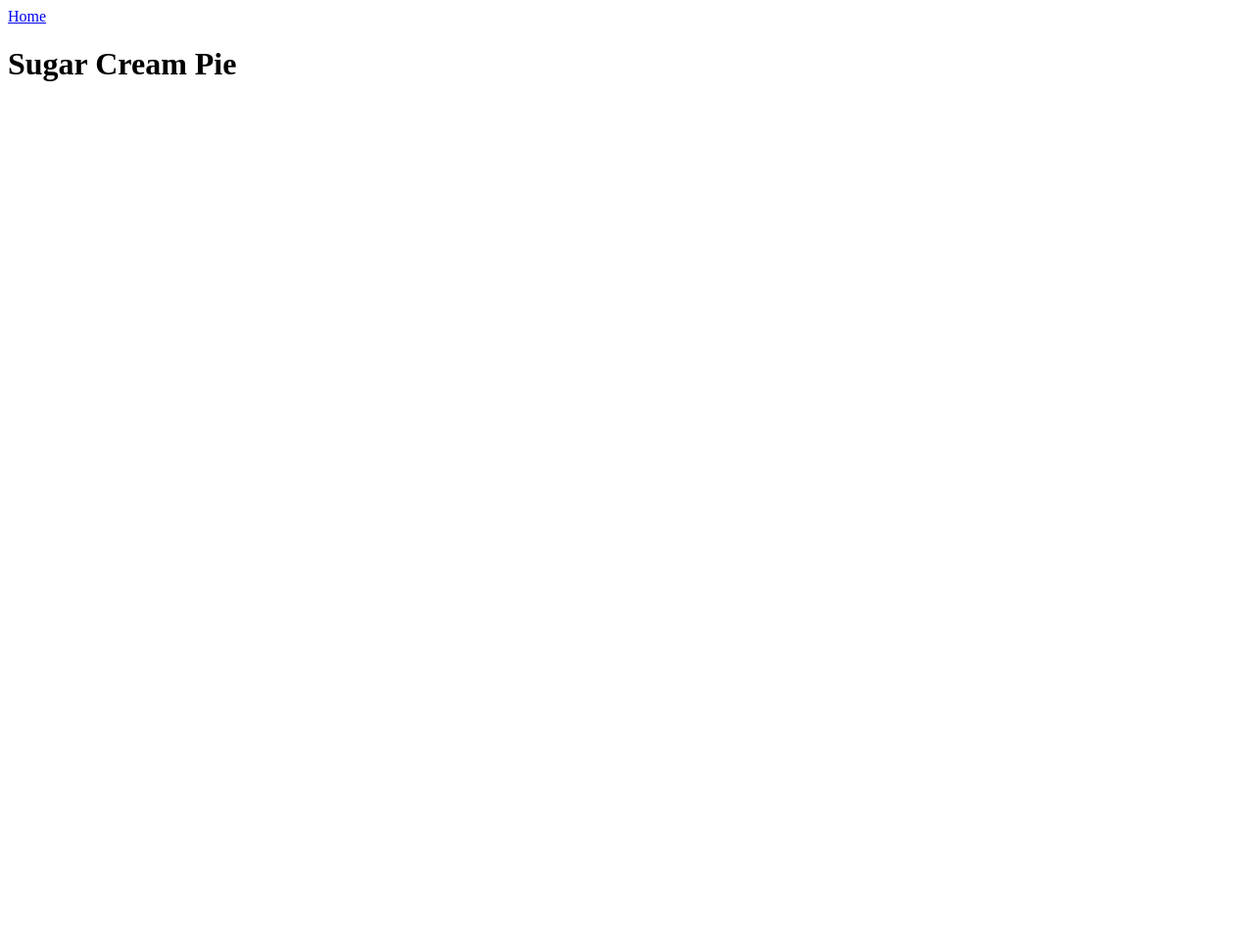
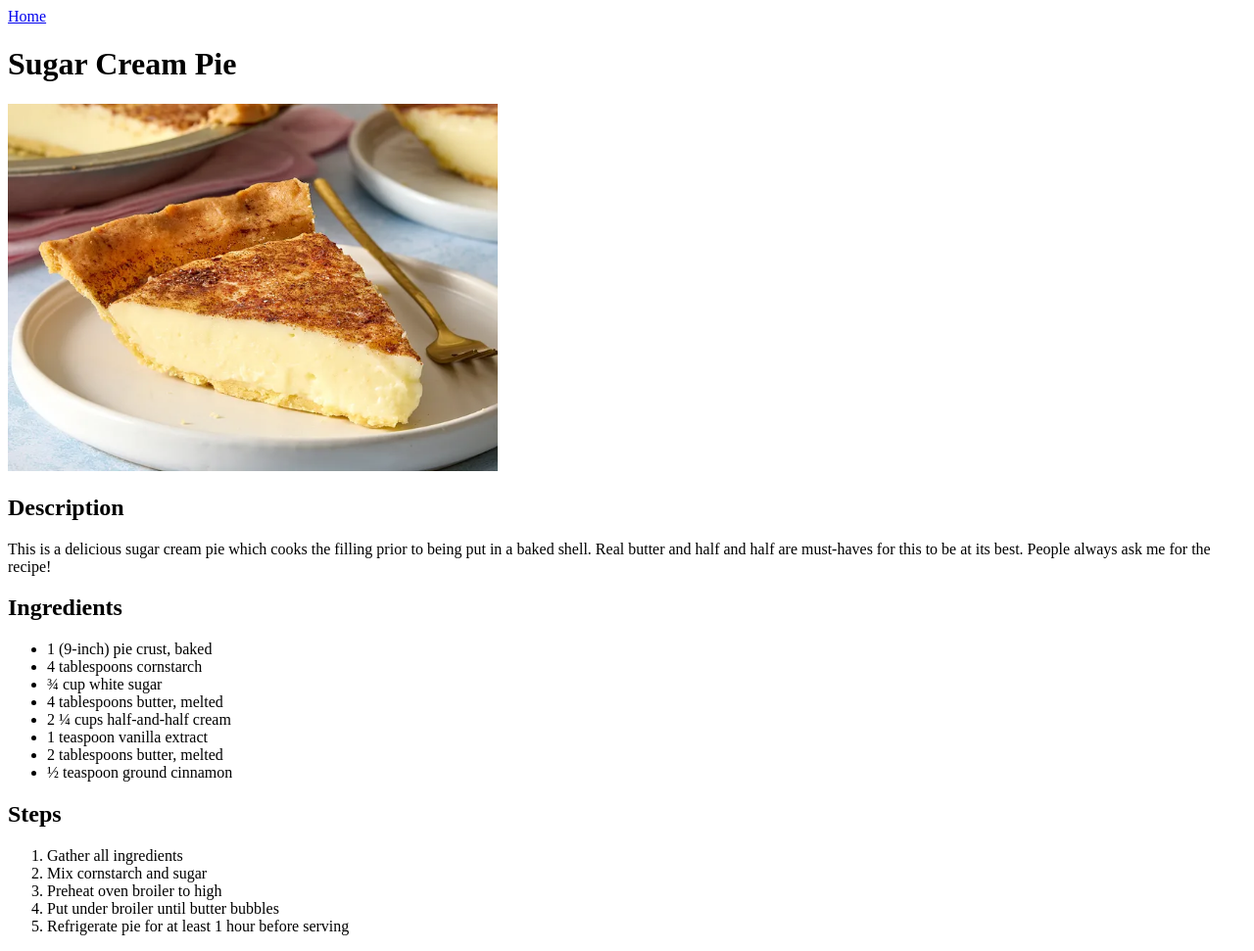
Before and after one commit to sheixpeer/odin-recipes, a plain HTML site: page recipes/sugar-cream-pie.html in a window 1280 px wide. Shown: the whole page at 98% size. Before the commit the page ends 800 px from the top, so only its background shows below. Drawn offline with Linux system fonts and the light colour scheme.

Commit message:
Add content to the Sugar Cream Pie recipe page

```diff
--- a/recipes/sugar-cream-pie.html
+++ b/recipes/sugar-cream-pie.html
@@ -9,6 +9,31 @@
 <body>
     <a href="../index.html">Home</a>
     <h1>Sugar Cream Pie</h1>
+    <img src="../images/sugar-cream-pie.jpg" alt="amazing sugar cream pie" width="500">
+    <h2>Description</h2>
+    <p>
+        This is a delicious sugar cream pie which cooks the filling prior to being put in a baked shell. Real butter and
+        half and half are must-haves for this to be at its best. People always ask me for the recipe!
+    </p>
+    <h2>Ingredients</h2>
+    <ul>
+        <li>1 (9-inch) pie crust, baked</li>
+        <li>4 tablespoons cornstarch</li>
+        <li>¾ cup white sugar</li>
+        <li>4 tablespoons butter, melted</li>
+        <li>2 ¼ cups half-and-half cream</li>
+        <li>1 teaspoon vanilla extract</li>
+        <li>2 tablespoons butter, melted</li>
+        <li>½ teaspoon ground cinnamon</li>
+    </ul>
+    <h2>Steps</h2>
+    <ol>
+        <li>Gather all ingredients</li>
+        <li>Mix cornstarch and sugar</li>
+        <li>Preheat oven broiler to high</li>
+        <li>Put under broiler until butter bubbles</li>
+        <li>Refrigerate pie for at least 1 hour before serving</li>
+    </ol>
 </body>
 
 </html>
```
Also changed, not shown: images/sugar-cream-pie.jpg (added).
